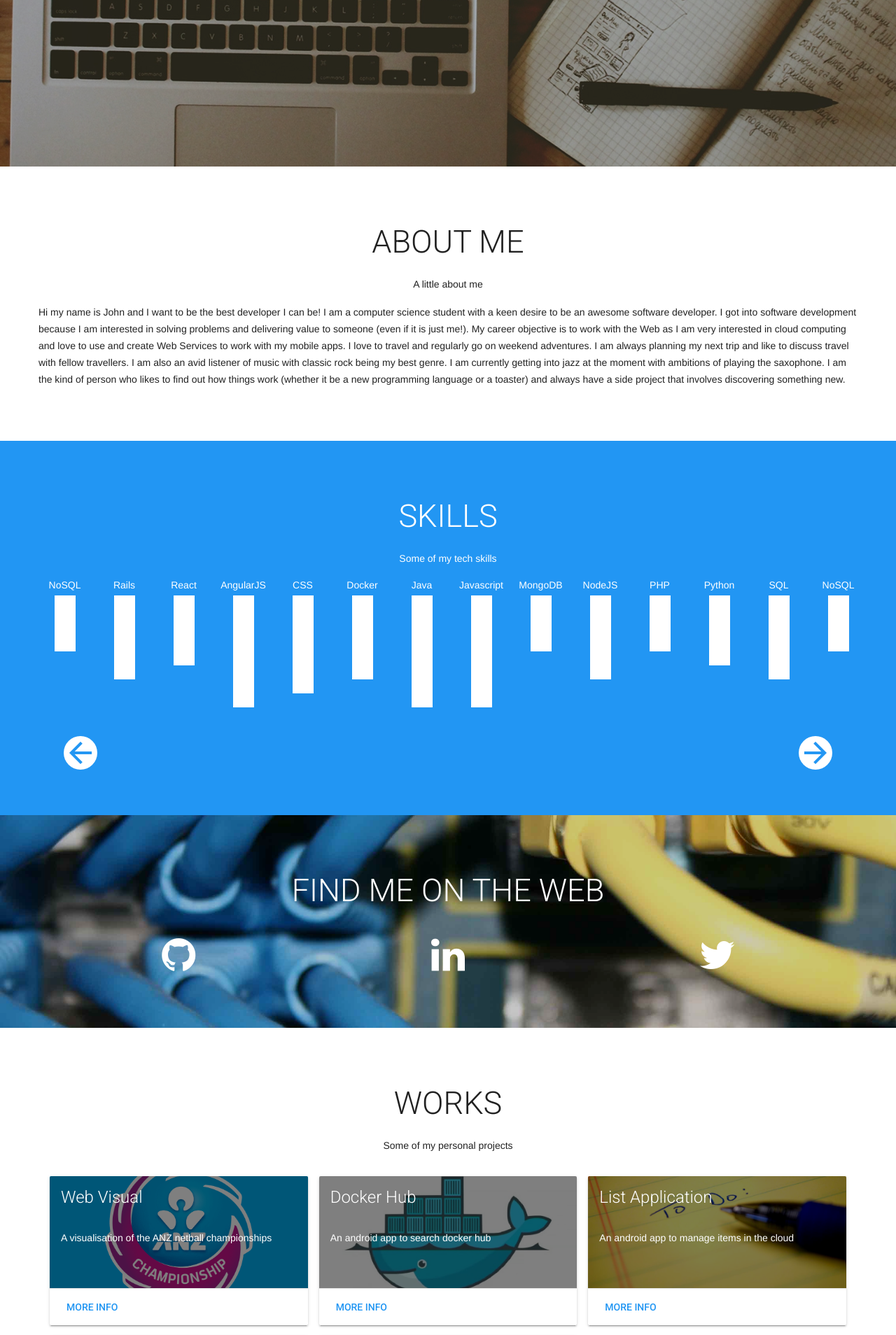
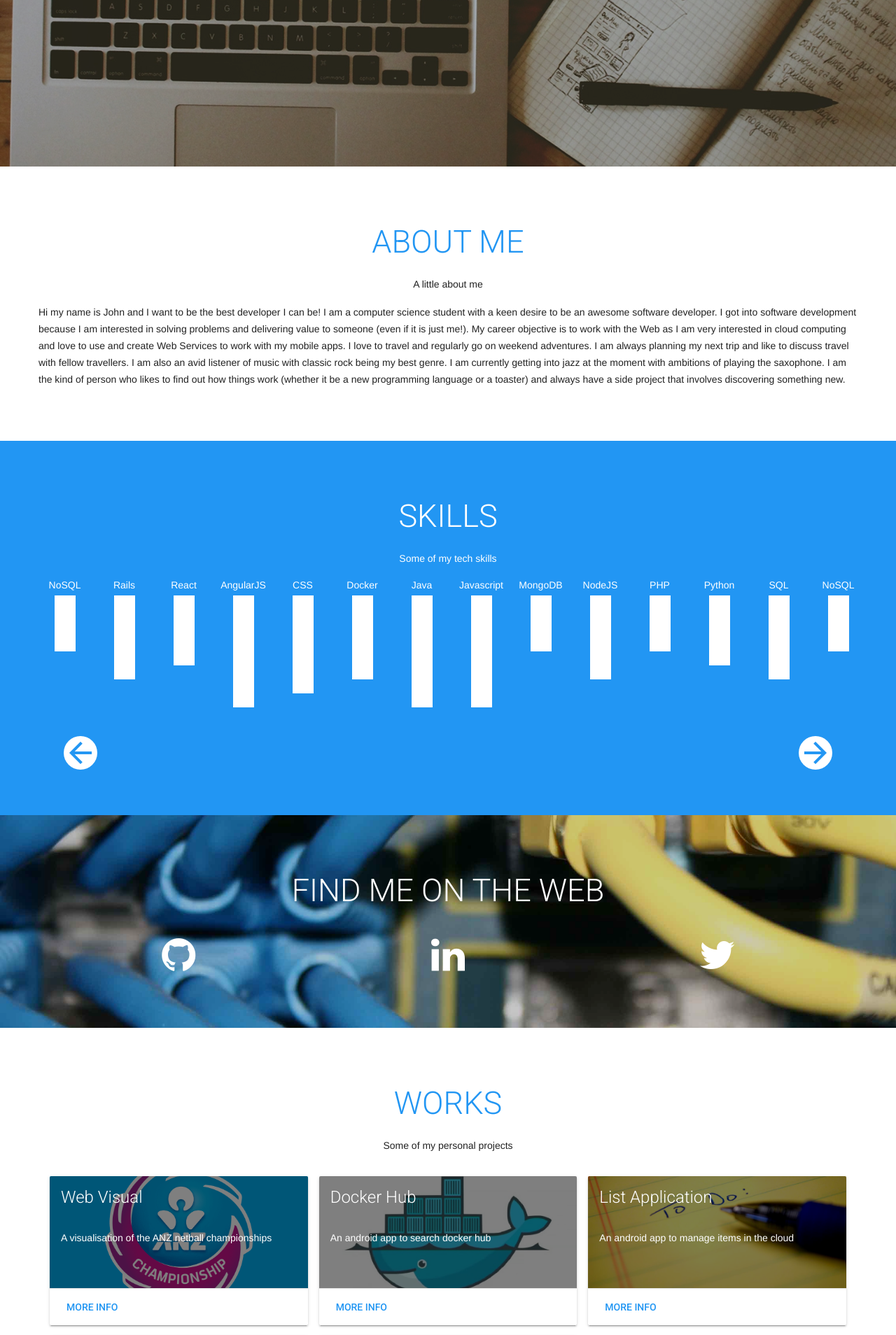
Before and after one commit to jman48/portfolio_site, a Jekyll site: the page built from index.html, in a window 1280 px wide. Shown: the part 612-2520 px from the top of the page at 70% size. Built offline with Jekyll 4.4.1, drawn with Linux system fonts in a browser that asks for light colours; nearby versions of some CDN libraries.

Commit message:
Changed title colors to blue

```diff
--- a/_sass/sections.scss
+++ b/_sass/sections.scss
@@ -12,6 +12,7 @@
   .title {
     font-weight: 300;
     text-align: center;
+    color: #2296F3;
   }
 
   .sub-header {
@@ -86,7 +87,6 @@
       outline: none;
     }
 
-
     .skill-level {
       max-height: 200px;
       background-color: white;
@@ -104,11 +104,14 @@
 }
 
 .social {
-  background-image: url("/img/network.jpg") ;
+  background-image: url("/img/network.jpg");
   background-position: center center;
-  background-repeat:  no-repeat;
-  background-size:  cover;
-  color: white;
+  background-repeat: no-repeat;
+  background-size: cover;
+
+  .title {
+    color: white;
+  }
 
   .social-wrapper {
     background-color: rgba(0, 0, 0, 0.2);
@@ -134,9 +137,9 @@
 
   .card-image {
     background-position: center center;
-    background-repeat:  no-repeat;
+    background-repeat: no-repeat;
     //background-attachment: fixed;
-    background-size:  cover;
+    background-size: cover;
   }
 }
 
```
